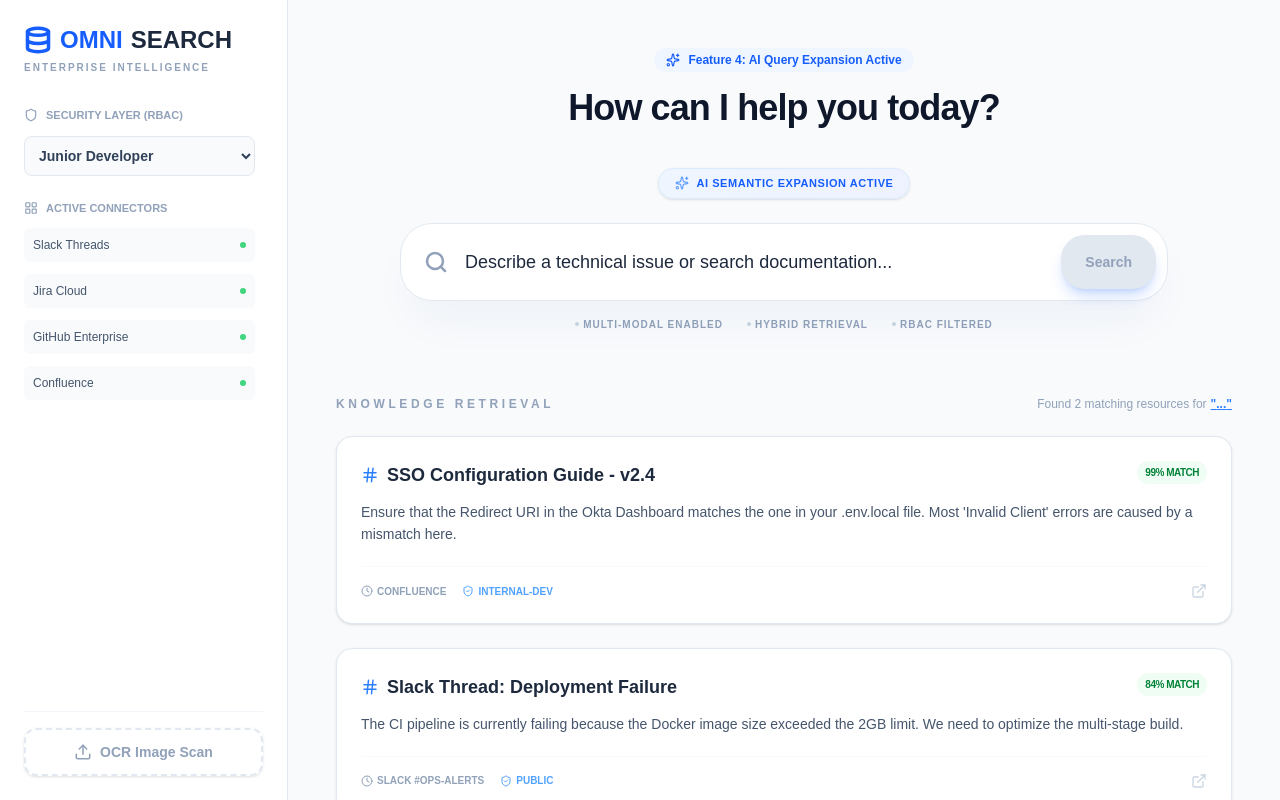
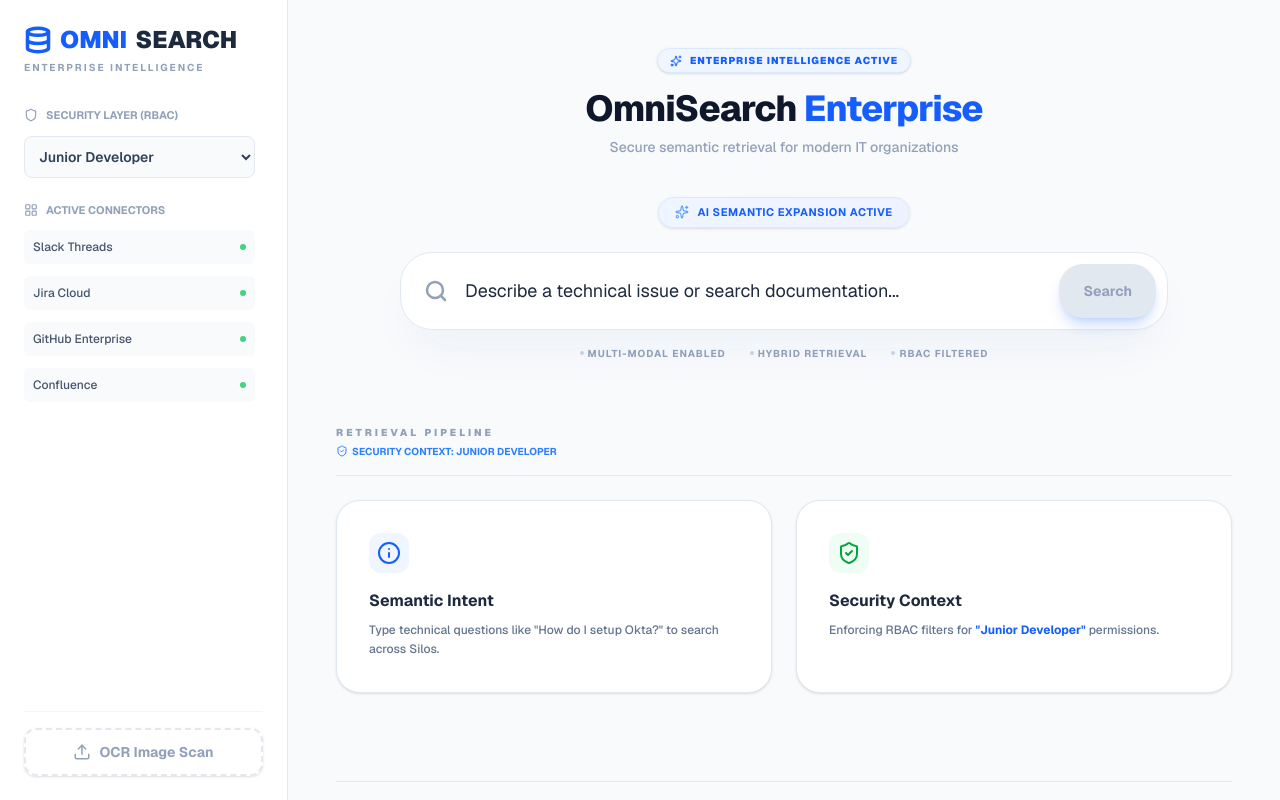
Before and after one commit to Ayushisingh2005/OmniSearch-Enterprise, a Next.js app in the folder omnisearch-enterprise/: page / in a window 1280 px wide. Built offline with nearby package versions, Linux system fonts and the light colour scheme.

Commit message:
Frontend next.js files

```diff
--- a/omnisearch-enterprise/src/app/page.tsx
+++ b/omnisearch-enterprise/src/app/page.tsx
@@ -1,42 +1,70 @@
 "use client";
-import { useState } from 'react';
-import { Sparkles } from 'lucide-react';
+import { useState, useEffect } from 'react';
+import { Sparkles, SearchX, Info, ShieldCheck } from 'lucide-react';
 import Sidebar from '../components/Sidebar';
 import ResultCard from '../components/ResultCard';
 import MetricsBar from '../components/MetricsBar';
-import SearchBar from '../components/SearchBar'; // Added missing import
+import SearchBar from '../components/SearchBar';
 
 export default function Home() {
+  // --- 1. CORE STATE ---
   const [query, setQuery] = useState("");
   const [role, setRole] = useState("Junior Developer");
   const [loading, setLoading] = useState(false);
-  const [results, setResults] = useState<any[]>([]); // State to store real search results
+  const [results, setResults] = useState<any[]>([]);
+  const [hasSearched, setHasSearched] = useState(false);
 
+  // --- 2. METRICS STATE (with safe defaults) ---
+  const [metrics, setMetrics] = useState({
+    latency: "0ms",
+    faithfulness: "0.00",
+    cache: "Idle",
+    rerank: "Waiting"
+  });
+
+  // --- 3. HYDRATION FIX (Stops infinite reloading/flickering) ---
+  const [mounted, setMounted] = useState(false);
+  useEffect(() => {
+    setMounted(true);
+  }, []);
+
+  // --- 4. SEARCH LOGIC ---
   const handleSearch = async () => {
     if (!query) return;
     setLoading(true);
+    setHasSearched(true);
+    setResults([]);
 
     try {
-      const API_URL = process.env.NEXT_PUBLIC_BACKEND_URL;
       const response = await fetch('http://localhost:8000/api/v1/search', {
         method: 'POST',
         headers: { 'Content-Type': 'application/json' },
         body: JSON.stringify({ query, role }),
       });
+
       const data = await response.json();
 
       if (data.results) {
-        setResults(data.results); // Save real results to state
+        setResults(data.results);
+
+        // Only update metrics if the backend actually sent them
+        if (data.metrics) {
+          setMetrics(data.metrics);
+        }
       }
     } catch (err) {
-      console.error("Search Error:", err);
+      console.error("Connection to AI Backend failed:", err);
+      alert("Error: Backend is offline. Run 'python main.py' in the backend folder.");
     } finally {
       setLoading(false);
     }
   };
 
+  // Prevent rendering until the client is ready
+  if (!mounted) return null;
+
   return (
-    <div className="flex h-screen bg-slate-50 overflow-hidden">
+    <div className="flex h-screen bg-slate-50 overflow-hidden font-sans text-slate-900">
       <Sidebar role={role} setRole={setRole} />
 
       <main className="flex-1 overflow-y-auto p-12">
@@ -44,10 +72,13 @@
 
           {/* Header Section */}
           <div className="mb-10 text-center">
-            <div className="inline-flex items-center gap-2 px-3 py-1 bg-blue-50 text-blue-600 rounded-full text-xs font-bold mb-4">
-              <Sparkles size={14} /> Feature 4: AI Query Expansion Active
+            <div className="inline-flex items-center gap-2 px-3 py-1 bg-blue-50 text-blue-600 rounded-full text-[10px] font-black mb-4 shadow-sm border border-blue-100 uppercase tracking-widest">
+              <Sparkles size={12} /> Enterprise Intelligence Active
             </div>
-            <h2 className="text-4xl font-extrabold text-slate-900 tracking-tight">How can I help you today?</h2>
+            <h2 className="text-4xl font-extrabold text-slate-900 tracking-tight text-center">
+                OmniSearch <span className="text-blue-600">Enterprise</span>
+            </h2>
+            <p className="text-slate-400 text-sm mt-2 font-medium">Secure semantic retrieval for modern IT organizations</p>
           </div>
 
           {/* Search Box Component */}
@@ -60,50 +91,85 @@
 
           {/* Results Grid */}
           <div className="mt-16 space-y-6">
-            <div className="flex justify-between items-end">
-              <h4 className="text-xs font-black text-slate-400 uppercase tracking-[0.3em]">Knowledge Retrieval</h4>
-              <span className="text-xs text-slate-400">
-                Found {results.length || 2} matching resources for
-                <span className="text-blue-500 font-bold underline ml-1">"{query || "..."}"</span>
+            <div className="flex justify-between items-end border-b border-slate-200 pb-4">
+              <div>
+                <h4 className="text-[10px] font-black text-slate-400 uppercase tracking-[0.3em]">Retrieval Pipeline</h4>
+                <p className="text-[10px] text-blue-500 font-bold uppercase mt-1 flex items-center gap-1">
+                   <ShieldCheck size={12} /> Security Context: {role}
+                </p>
+              </div>
+              {hasSearched && !loading && (
+                <span className="text-[11px] text-slate-400 font-bold bg-white px-3 py-1 rounded-full border border-slate-200 shadow-sm uppercase tracking-tighter">
+                  {results.length} relevant matches identified
                 </span>
+              )}
             </div>
 
-            <div className="grid grid-cols-1 gap-6">
-              {/* If we have real results, show them. Otherwise, show the default mock data */}
-              {results.length > 0 ? (
+            <div className="grid grid-cols-1 gap-6 pb-10">
+
+              {loading ? (
+                /* LOADING STATE */
+                <div className="p-20 text-center bg-white rounded-3xl border border-slate-100 shadow-sm animate-pulse">
+                  <div className="w-12 h-12 bg-blue-50 rounded-full mx-auto mb-4 flex items-center justify-center">
+                    <Sparkles className="text-blue-400 animate-spin" />
+                  </div>
+                  <p className="text-slate-400 font-bold uppercase tracking-widest text-[10px]">AI Expansion & Retrieval in progress...</p>
+                </div>
+
+              ) : results.length > 0 ? (
+                /* SUCCESS STATE: SHOW REAL RESULTS */
                 results.map((res, index) => (
                   <ResultCard
                     key={index}
-                    title={res.metadata?.title || "Result Found"}
-                    content={res.metadata?.text || "No content summary available."}
-                    source={res.metadata?.source || "Internal Database"}
-                    score={`${Math.round(res.relevance_score * 100)}%`}
-                    access={res.metadata?.permitted_roles?.[0] || "Public"}
+                    title={res.title || "Technical Insight"}
+                    content={res.text}
+                    source={res.source}
+                    score={`${res.score}%`}
+                    access={res.access || role}
+                    url={res.url}
                   />
                 ))
+
+              ) : hasSearched ? (
+                /* EMPTY STATE: NO RESULTS FOUND ABOVE THRESHOLD */
+                <div className="p-16 text-center bg-amber-50/30 rounded-3xl border-2 border-dashed border-amber-200">
+                  <SearchX size={48} className="mx-auto text-amber-400 mb-4" />
+                  <h3 className="text-lg font-bold text-amber-900 tracking-tight">Zero Confidence Matches</h3>
+                  <p className="text-amber-700/70 text-sm max-w-md mx-auto mt-2 font-medium">
+                    The Semantic Engine filtered these results because they were below the relevance threshold.
+                    Try using more specific technical terms.
+                  </p>
+                </div>
+
               ) : (
-                <>
-                  {/* Default Mock Data (visible on first load) */}
-                  <ResultCard
-                    title="SSO Configuration Guide - v2.4"
-                    content="Ensure that the Redirect URI in the Okta Dashboard matches the one in your .env.local file. Most 'Invalid Client' errors are caused by a mismatch here."
-                    source="Confluence"
-                    score="99%"
-                    access="Internal-Dev"
-                  />
-                  <ResultCard
-                    title="Slack Thread: Deployment Failure"
-                    content="The CI pipeline is currently failing because the Docker image size exceeded the 2GB limit. We need to optimize the multi-stage build."
-                    source="Slack #ops-alerts"
-                    score="84%"
-                    access="Public"
-                  />
-                </>
+                /* INITIAL STATE: WELCOME MESSAGE */
+                <div className="grid grid-cols-2 gap-6">
+                  <div className="bg-white p-8 rounded-3xl border border-slate-200 shadow-sm group hover:border-blue-200 transition-all">
+                    <div className="w-10 h-10 bg-blue-50 text-blue-600 rounded-xl flex items-center justify-center mb-4 group-hover:scale-110 transition-transform"><Info size={24}/></div>
+                    <h3 className="font-bold text-slate-800 mb-2">Semantic Intent</h3>
+                    <p className="text-xs text-slate-500 leading-relaxed font-medium">
+                      Type technical questions like "How do I setup Okta?" to search across Silos.
+                    </p>
+                  </div>
+                  <div className="bg-white p-8 rounded-3xl border border-slate-200 shadow-sm group hover:border-green-200 transition-all">
+                    <div className="w-10 h-10 bg-green-50 text-green-600 rounded-xl flex items-center justify-center mb-4 group-hover:scale-110 transition-transform"><ShieldCheck size={24}/></div>
+                    <h3 className="font-bold text-slate-800 mb-2">Security Context</h3>
+                    <p className="text-xs text-slate-500 leading-relaxed font-medium">
+                       Enforcing RBAC filters for <span className="text-blue-600 font-bold">"{role}"</span> permissions.
+                    </p>
+                  </div>
+                </div>
               )}
             </div>
           </div>
 
-          <MetricsBar />
+          {/* Dynamic Metrics Boxes */}
+          <MetricsBar
+            latency={metrics.latency}
+            faithfulness={metrics.faithfulness}
+            cache={metrics.cache}
+            rerank={metrics.rerank}
+          />
         </div>
       </main>
     </div>
--- a/omnisearch-enterprise/src/components/MetricsBar.tsx
+++ b/omnisearch-enterprise/src/components/MetricsBar.tsx
@@ -1,11 +1,18 @@
 import { Activity, Zap, Layers, BarChart3 } from 'lucide-react';
 
-export default function MetricsBar() {
+interface MetricsProps {
+  latency: string;
+  faithfulness: string;
+  cache: string;
+  rerank: string;
+}
+
+export default function MetricsBar({ latency, faithfulness, cache, rerank }: MetricsProps) {
   const metrics = [
-    { label: 'Faithfulness', value: '0.98', icon: <BarChart3 className="text-green-500" size={18} />, color: 'bg-green-50' },
-    { label: 'Avg Latency', value: '840ms', icon: <Activity className="text-purple-500" size={18} />, color: 'bg-purple-50' },
-    { label: 'Cache Hit', value: 'Optimized', icon: <Zap className="text-orange-500" size={18} />, color: 'bg-orange-50' },
-    { label: 'Re-Ranker', value: 'Active', icon: <Layers className="text-blue-500" size={18} />, color: 'bg-blue-50' },
+    { label: 'Faithfulness', value: faithfulness, icon: <BarChart3 className="text-green-500" size={18} />, color: 'bg-green-50' },
+    { label: 'Avg Latency', value: latency, icon: <Activity className="text-purple-500" size={18} />, color: 'bg-purple-50' },
+    { label: 'Semantic Cache', value: cache, icon: <Zap className="text-orange-500" size={18} />, color: 'bg-orange-50' },
+    { label: 'Re-Ranker', value: rerank, icon: <Layers className="text-blue-500" size={18} />, color: 'bg-blue-50' },
   ];
 
   return (
--- a/omnisearch-enterprise/src/components/ResultCard.tsx
+++ b/omnisearch-enterprise/src/components/ResultCard.tsx
@@ -6,24 +6,34 @@
   source: string;
   score: string;
   access: string;
+  url?: string;
 }
 
-export default function ResultCard({ title, content, source, score, access }: ResultProps) {
+export default function ResultCard({ title, content, source, score, access, url }: ResultProps) {
+  // If no URL is provided, we use a search query fallback so it's always clickable
+  const finalUrl = url || `https://www.google.com/search?q=${encodeURIComponent(title)}`;
+
   return (
     <div className="group bg-white p-6 rounded-2xl border border-slate-200 shadow-sm hover:shadow-xl hover:border-blue-200 transition-all duration-300">
       <div className="flex justify-between items-start mb-3">
         <div className="flex items-center gap-2">
           <Hash className="text-blue-500" size={18} />
-          <h3 className="text-lg font-bold text-slate-800 group-hover:text-blue-600 transition-colors">{title}</h3>
+          {/* 1. TITLE LINK */}
+          <a
+            href={finalUrl}
+            target="_blank"
+            rel="noopener noreferrer"
+            className="text-lg font-bold text-slate-800 hover:text-blue-600 transition-colors cursor-pointer decoration-blue-200 hover:underline underline-offset-4"
+          >
+            {title}
+          </a>
         </div>
-        <span className="bg-green-50 text-green-700 text-[10px] font-black px-2 py-1 rounded-full uppercase tracking-tighter">
+        <span className="bg-green-50 text-green-700 text-[10px] font-black px-2 py-1 rounded-full uppercase">
           {score} Match
         </span>
       </div>
 
-      <p className="text-slate-600 text-sm leading-relaxed mb-5">
-        {content}
-      </p>
+      <p className="text-slate-600 text-sm leading-relaxed mb-5">{content}</p>
 
       <div className="flex items-center gap-4 pt-4 border-t border-slate-50">
         <div className="flex items-center gap-1 text-[10px] font-bold text-slate-400 uppercase">
@@ -32,9 +42,17 @@
         <div className="flex items-center gap-1 text-[10px] font-bold text-blue-400 uppercase">
           <ShieldCheck size={12} /> {access}
         </div>
-        <button className="ml-auto text-slate-300 hover:text-blue-500 transition-colors">
-          <ExternalLink size={16} />
-        </button>
+
+        {/* 2. ICON REDIRECT BUTTON (Corrected) */}
+        <a
+          href={finalUrl}
+          target="_blank"
+          rel="noopener noreferrer"
+          className="ml-auto p-2 bg-slate-50 rounded-full text-slate-300 hover:text-blue-500 hover:bg-blue-100 transition-all flex items-center justify-center"
+          title="Open Source Document"
+        >
+          <ExternalLink size={18} />
+        </a>
       </div>
     </div>
   );
--- a/omnisearch-enterprise/src/components/Sidebar.tsx
+++ b/omnisearch-enterprise/src/components/Sidebar.tsx
@@ -28,39 +28,32 @@
   const file = e.target.files?.[0];
   if (!file) return;
 
+  // Only allow files smaller than 1MB to avoid '413 Payload Too Large' errors
+  if (file.size > 1024 * 1024) {
+    alert("Image is too large. Please use a smaller screenshot.");
+    return;
+  }
+
   setIsScanning(true);
-    setOcrResult(null); // Clear previous results
-
   const reader = new FileReader();
   reader.readAsDataURL(file);
   reader.onload = async () => {
-      const base64 = reader.result;
-
     try {
-        const API_URL = process.env.NEXT_PUBLIC_BACKEND_URL;
-        const response = await fetch('/api/ocr', {
+      const response = await fetch('http://localhost:8000/api/v1/ocr', {
         method: 'POST',
         headers: { 'Content-Type': 'application/json' },
-          body: JSON.stringify({ image: base64 }),
+        body: JSON.stringify({ image: reader.result }),
       });
 
       const data = await response.json();
-
-        if (data.text) {
-          setOcrResult(data.text); // Set the real-time output
-        } else if (data.error) {
-          alert(`Error: ${data.error}`);
-        }
+      setOcrResult(data.text); // This updates the blue box
     } catch (err) {
-        console.error("OCR API Error:", err);
-        alert("Failed to connect to AI Vision Service.");
+      setOcrResult("Could not reach Python backend.");
     } finally {
       setIsScanning(false);
     }
   };
 };
-
-  if (!mounted) return null;
 
   return (
     <aside
```
Lines whose indentation alone changed are shown as unchanged.
